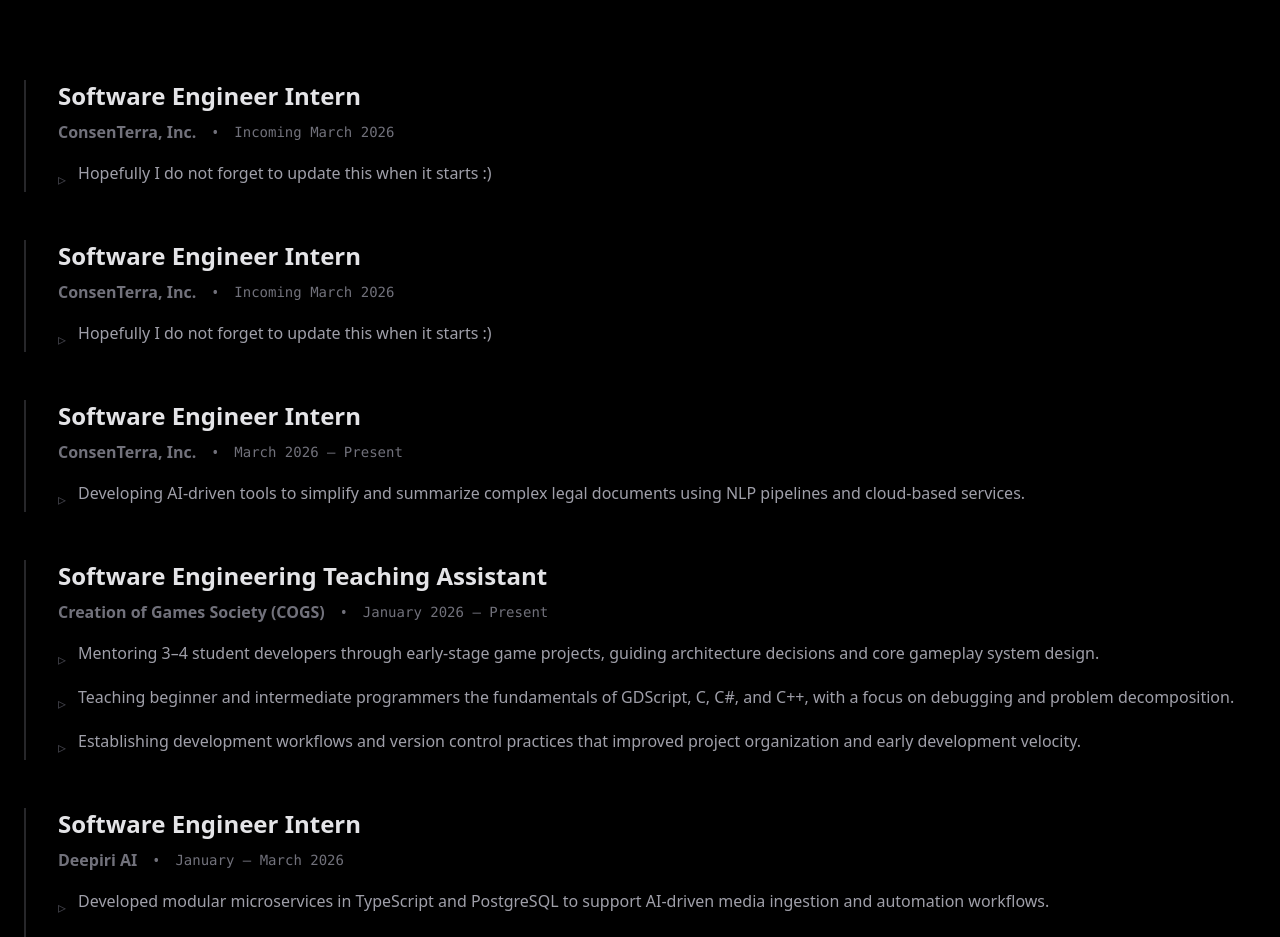
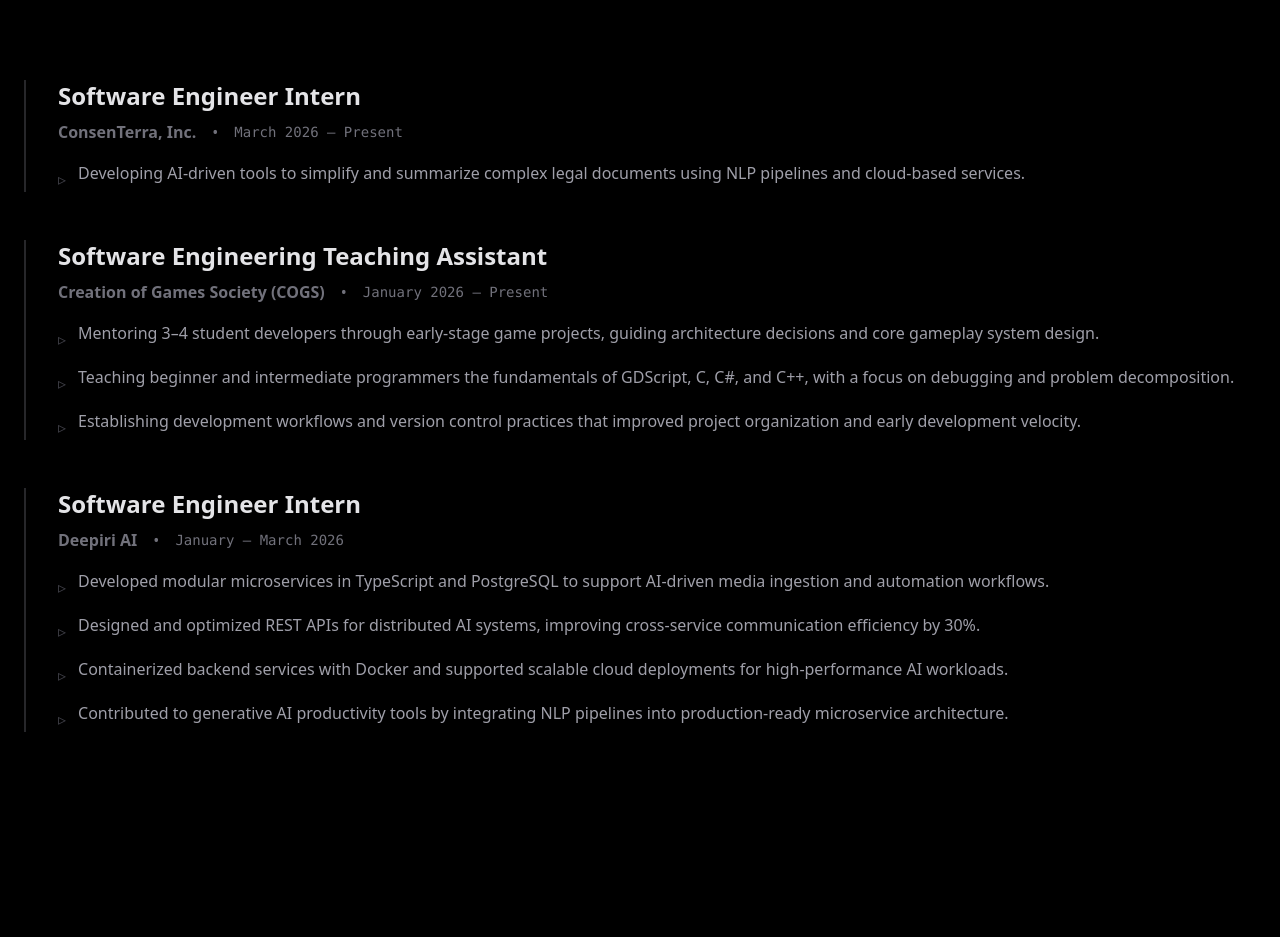
Before and after one commit to chexedy/portfolio, a React (Vite) app: page / in a window 1280 px wide. Shown: the part 1860-2797 px from the top of the page. Built offline with nearby package versions, Linux system fonts and the light colour scheme.

Commit message:
updated info

```diff
--- a/src/App.tsx
+++ b/src/App.tsx
@@ -295,22 +295,6 @@
     {
       role: "Software Engineer Intern",
       org: "ConsenTerra, Inc.",
-      date: "Incoming March 2026",
-      points: [
-        "Hopefully I do not forget to update this when it starts :)"
-      ]
-    },
-    {
-      role: "Software Engineer Intern",
-      org: "ConsenTerra, Inc.",
-      date: "Incoming March 2026",
-      points: [
-        "Hopefully I do not forget to update this when it starts :)"
-      ]
-    },
-    {
-      role: "Software Engineer Intern",
-      org: "ConsenTerra, Inc.",
       date: "March 2026 – Present",
       points: [
         "Developing AI-driven tools to simplify and summarize complex legal documents using NLP pipelines and cloud-based services."
@@ -334,7 +318,7 @@
         "Developed modular microservices in TypeScript and PostgreSQL to support AI-driven media ingestion and automation workflows.",
         "Designed and optimized REST APIs for distributed AI systems, improving cross-service communication efficiency by 30%.",
         "Containerized backend services with Docker and supported scalable cloud deployments for high-performance AI workloads.",
-        "Contributed to generative AI productivity tools by integrating NLP pipelines into production - ready microservice architecture."
+        "Contributed to generative AI productivity tools by integrating NLP pipelines into production-ready microservice architecture."
       ]
     }
   ];
```
